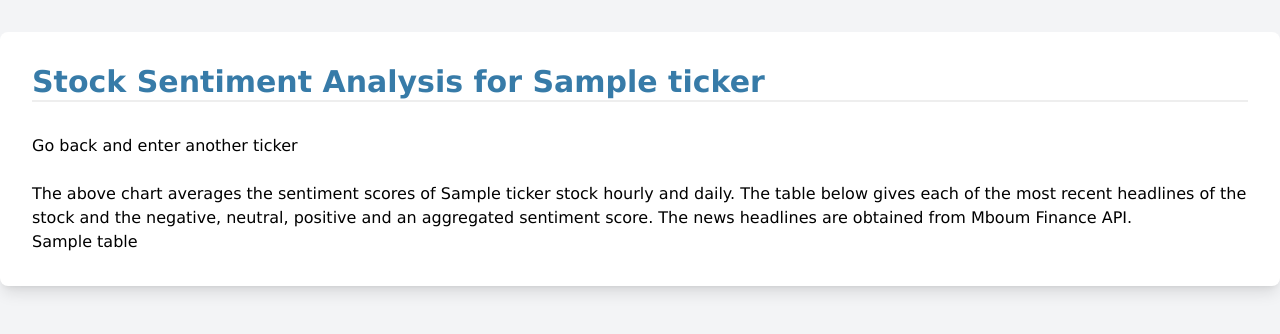
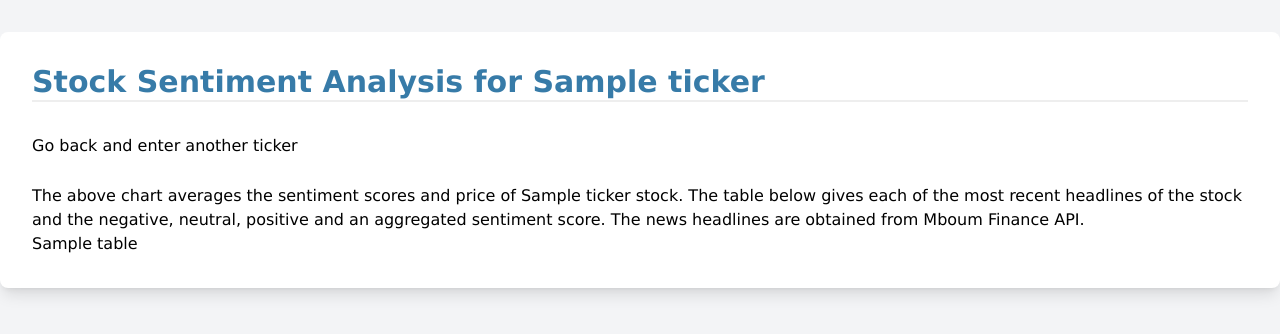
Before and after one commit to dshilman/stock-sentiment-analysis, a Flask app: template templates/sentiment.html in a window 1280 px wide. Shown: the top 334 px of the page. Run offline with Flask 3, Linux system fonts and the light colour scheme; the template is opened without the code that fills it: most values are stand-ins (such as "Sample title", 1, 10 or a date in 2020); some libraries are stand-ins or nearby versions.

Commit message:
cospetic changes

```diff
--- a/app.py
+++ b/app.py
@@ -29,9 +29,6 @@ EST = pytz.timezone('US/Eastern')
 #                     encoding='utf-8', level=logging.DEBUG)
 
 app = Flask(__name__)
-
-if __name__ == '__main__':
-    app.run(debug=True, port=8001)
 
 
 # def convert_to_est_datetime(date_time_num):
@@ -70,8 +67,8 @@ def get_price_history_from_yahoo(ticker):
         utc_datetime = datetime.fromtimestamp(date_time_num, tz=pytz.utc)
 
         today = datetime.now(tz=pytz.utc)
-        two_days = timedelta(days=2)
-        not_before_date = today - two_days
+        three_days = timedelta(days=3)
+        not_before_date = today - three_days
 
         if utc_datetime < not_before_date:
             continue
@@ -80,10 +77,10 @@ def get_price_history_from_yahoo(ticker):
         data_dict.append([utc_datetime.strftime(date_format), price])
 
     # Set column names
-    columns = ['datetime', 'price']
+    columns = ['Date Time', 'Price']
     df = pd.DataFrame(data_dict, columns=columns)
-    df['datetime'] = pd.to_datetime(df['datetime'], format=date_format)
-    df.sort_values(by='datetime', ascending=False)
+    df['Date Time'] = pd.to_datetime(df['Date Time'], format=date_format)
+    df.sort_values(by='Date Time', ascending=True)
     df.reset_index(inplace=True)
     df.drop('index', axis=1, inplace=True)
 
@@ -122,12 +119,12 @@ def get_news_from_yahoo(ticker):
         data_dict.append([date_time_i_str, title_i, description_i])
 
     # Set column names
-    columns = ['datetime', 'headline', 'description']
+    columns = ['Date Time', 'Headline', 'Description']
     parsedata_df = pd.DataFrame(data_dict, columns=columns)
-    parsedata_df['datetime'] = pd.to_datetime(
-        parsedata_df['datetime'], format=date_format)
+    parsedata_df['Date Time'] = pd.to_datetime(
+        parsedata_df['Date Time'], format=date_format)
 
-    parsedata_df.sort_values(by='datetime', ascending=False)
+    parsedata_df.sort_values(by='Date Time', ascending=False)
     parsedata_df.reset_index(inplace=True)
     parsedata_df.drop('index', axis=1, inplace=True)
 
@@ -139,16 +136,16 @@ def score_news(news_df):
     vader = SentimentIntensityAnalyzer()
 
     # Iterate through the headlines and get the polarity scores using vader
-    scores = news_df['description'].apply(vader.polarity_scores).tolist()
+    scores = news_df['Description'].apply(vader.polarity_scores).tolist()
 
     # Convert the 'scores' list of dicts into a DataFrame
     scores_df = pd.DataFrame(scores)
 
     # Join the DataFrames of the news and the list of dicts
     scored_news_df = news_df.join(scores_df, rsuffix='_right')
-    scored_news_df = scored_news_df.set_index('datetime')
+    scored_news_df = scored_news_df.set_index('Date Time')
     scored_news_df = scored_news_df.rename(
-        columns={"compound": "sentiment_score"})
+        columns={"compound": "Sentiment Score"})
 
     return scored_news_df
 
@@ -159,15 +156,14 @@ def plot_hourly_sentiment(df, ticker):
     mean_scores = df.resample('H').mean(numeric_only=True)
 
     # Plot a bar chart with plotly
-    fig = px.bar(mean_scores, x=mean_scores.index, y='sentiment_score',
+    fig = px.bar(mean_scores, x=mean_scores.index, y='Sentiment Score',
                  title=f"{ticker} Hourly Sentiment Scores")
     return fig
 
 
 def plot_hourly_price(df, ticker):
 
-    fig = px.line(x=df['datetime'], y=df['price'],
-                  title=f"{ticker} Daily Stock Price Performance")
+    fig = px.line(data_frame=df, x=df['Date Time'], y="Price", title=f"{ticker} Price")
     return fig
 
 
--- a/templates/sentiment.html
+++ b/templates/sentiment.html
@@ -14,7 +14,7 @@
 		  text-align:left;
 		  padding: 10px;
 		  margin-bottom: 40px;
-		  font-size: 0.9em;
+		  font-size: 0.8em;
 		}
 	</style>
 <head>
@@ -33,21 +33,32 @@
 				<a href="/">Go back and enter another ticker</a>
 			</div>
 			<div class="htmx-indicator h-4 w-2 bg-blue-500 invisible rounded-full"></div>
+			<table>
+				<tr>
+					<td>
 						<div class="flex items-center space-x-4">
 							<div id="chart" class="chart"></div>
 						</div>
+					</td>
+					<td>
 						<div class="flex items-center space-x-4">
 							<div id="chart2" class="chart2"></div>
 						</div>
+					</td>
+				</tr>
+			</table>
+
 			<div class="htmx-indicator h-2 w-2 bg-blue-500 invisible rounded-full"></div>
 
 			<div class="flex items-center space-x-4">
-			The above chart averages the sentiment scores of {{ticker}} stock hourly and daily.
+				The above chart averages the sentiment scores and price of {{ticker}} stock.
 				The table below gives each of the most recent headlines of the stock and the negative, neutral, positive and an aggregated sentiment score.
 				The news headlines are obtained from Mboum Finance API.
 			</div>
 			<div class="flex items-center space-x-4">
 				{{ table|safe }}
+			</div>
+			</div>
 		</div>
 	</body>
 
```
Lines whose indentation alone changed are shown as unchanged.
